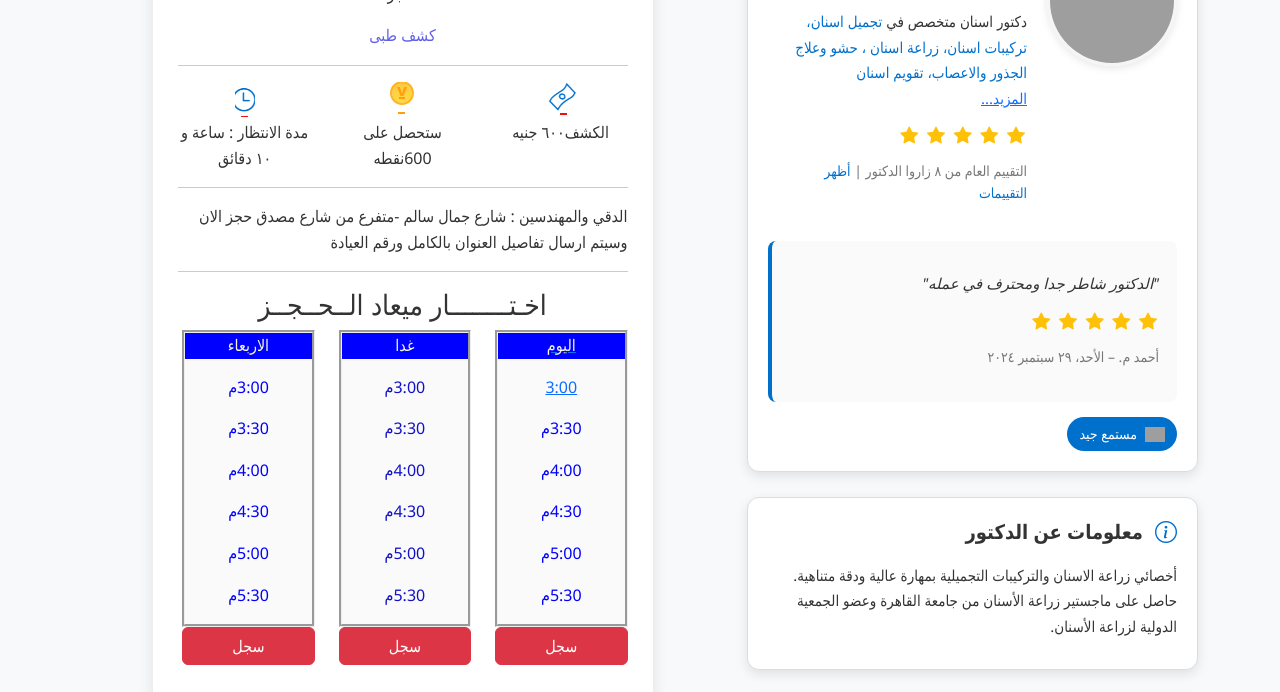
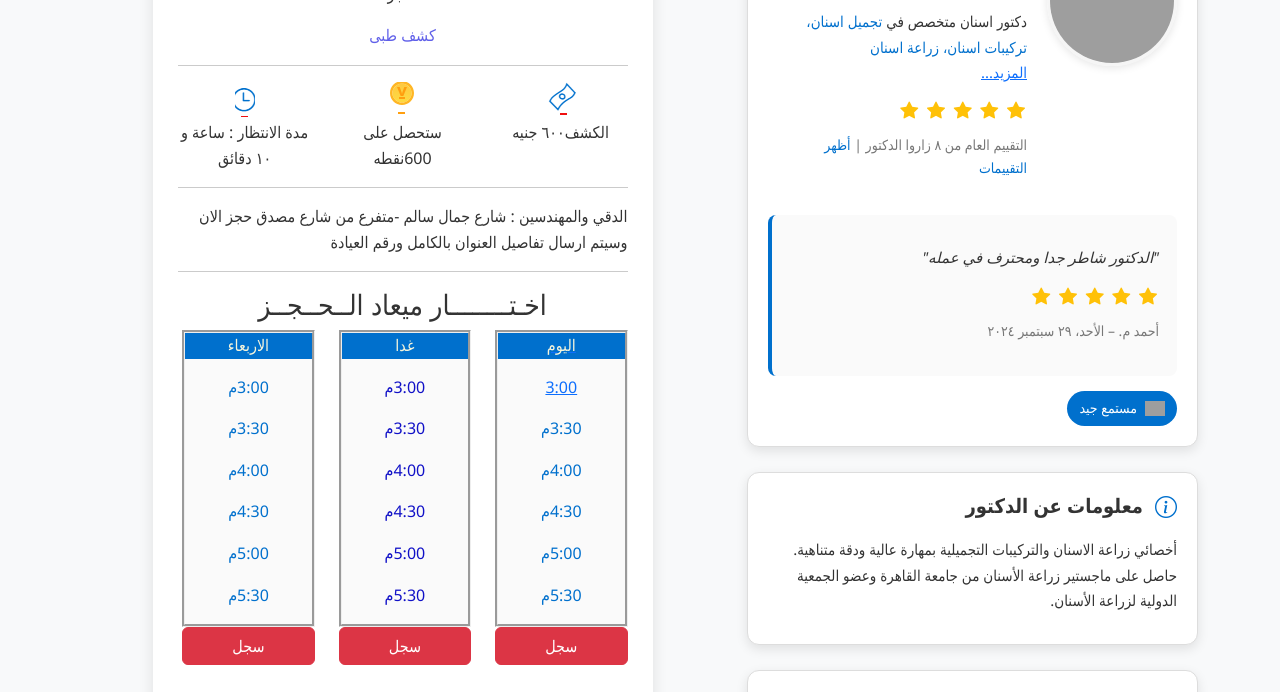
Before and after one commit to A7med-Ibrahem/Vezeeta-clone, a plain HTML site: page page-Doctor.html in a window 1280 px wide. Shown: the part 451-1143 px from the top of the page. Drawn offline with nearby package versions, Linux system fonts and the light colour scheme; grey boxes are pictures that could not be loaded.

Commit message:
doctor-page done

```diff
--- a/page-Doctor.css
+++ b/page-Doctor.css
@@ -207,8 +207,14 @@ body {
   background-color: #e05555;
 }
 
+.hidden {
+  display: none;
+}
+
 /* ==== كارت الدكتور ==== */
 .doctor-card {
+
+
   background-color: #fff;
   border: 1px solid var(--border-color);
   border-radius: 12px;
@@ -788,7 +794,18 @@ body {
       margin: auto;
       padding: 25px;
       box-shadow: 0 0 15px rgba(0, 0, 0, 0.1);
-      border-radius: 10px;}
+      border-radius: 10px;
+      position: sticky;
+      top: 0px;  /*المسافة من أعلى الصفحة أو الهيدر */
+       align-self: flex-start; /* عشان يبدأ من فوق */
+    }
+    @media (max-width: 991.98px) {
+  .booking-form {
+    position: static;
+    top: auto;
+  }
+    }
+
 
       .accordion-button {
       background-color: #f8f9fa;
--- a/page-Doctor.html
+++ b/page-Doctor.html
@@ -315,7 +315,7 @@
         <!-- Booking Section -->
         <div class="booking-form">
           <div class="text-center">
-            <div style="background-color: blue;"><p>معلومات الحجز</p></div>
+            <div style="background-color: #0070CD;"><p>معلومات الحجز</p></div>
             <p>احجز</p>
             <p style="color: rgb(96, 96, 233);">كشف طبى</p>
           </div>
@@ -348,9 +348,9 @@
           <div class="left">
             <div class="row">
               <div class="col-1 min-w-33">
-                <div style="color: blue; background-color: rgb(250, 250, 250); text-align: center; border-style: groove;">
+                <div style="color: #0070CD; background-color: rgb(250, 250, 250); text-align: center; border-style: groove;">
                   <a href="https://www.vezeeta.com/ar/dr/%D8%AF%D9%83%D8%AA%D9%88%D8%B1---%D8%B9%D9%85%D8%B1%D9%88-%D8%A7%D9%84%D8%B4%D8%A7%D9%85%D9%8A-%D8%A7%D8%B3%D9%86%D8%A7%D9%86">
-                    <p style="background-color: blue; color: beige;">اليوم</p>
+                    <p style="background-color: #0070CD; color: beige;">اليوم</p>
                     <p class="date_clander">3:00</p>
                   </a>
                   <p class="date_clander">3:30م</p>
@@ -364,7 +364,7 @@
 
               <div class="col-1 min-w-33">
                 <div style="color: rgb(17, 17, 199); background-color: rgb(250, 250, 250); text-align: center;border-style: groove;">
-                  <p style="background-color: blue; color: beige;">غدا</p>
+                  <p style="background-color: #0070CD; color: beige;">غدا</p>
                   <p class="date_clander">3:00م</p>
                   <p class="date_clander">3:30م</p>
                   <p class="date_clander">4:00م</p>
@@ -376,8 +376,8 @@
               </div>
 
               <div class="col-1 min-w-33">
-                <div style="color: blue; background-color: rgb(250, 250, 250); text-align: center;border-style: groove;">
-                  <p style="background-color: blue; color: beige;">الاربعاء</p>
+                <div style="color: #0070CD; background-color: rgb(250, 250, 250); text-align: center;border-style: groove;">
+                  <p style="background-color: #0070CD; color: beige;">الاربعاء</p>
                   <p class="date_clander">3:00م</p>
                   <p class="date_clander">3:30م</p>
                   <p class="date_clander">4:00م</p>
```
